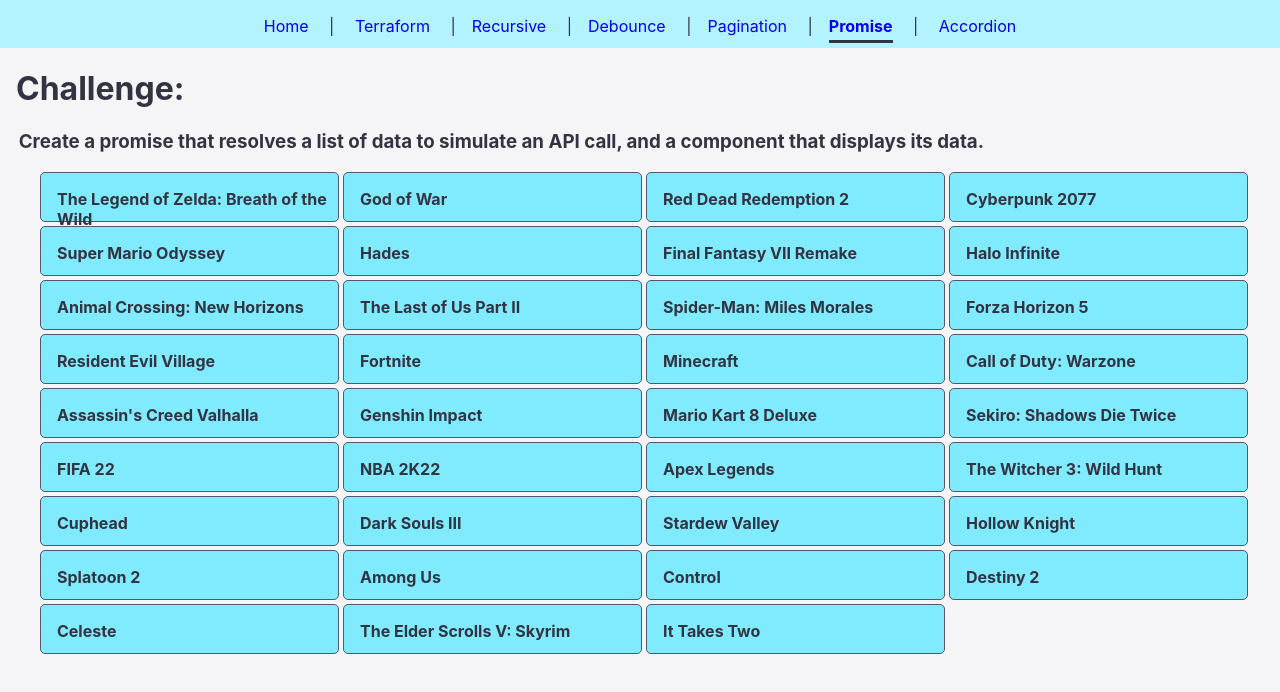
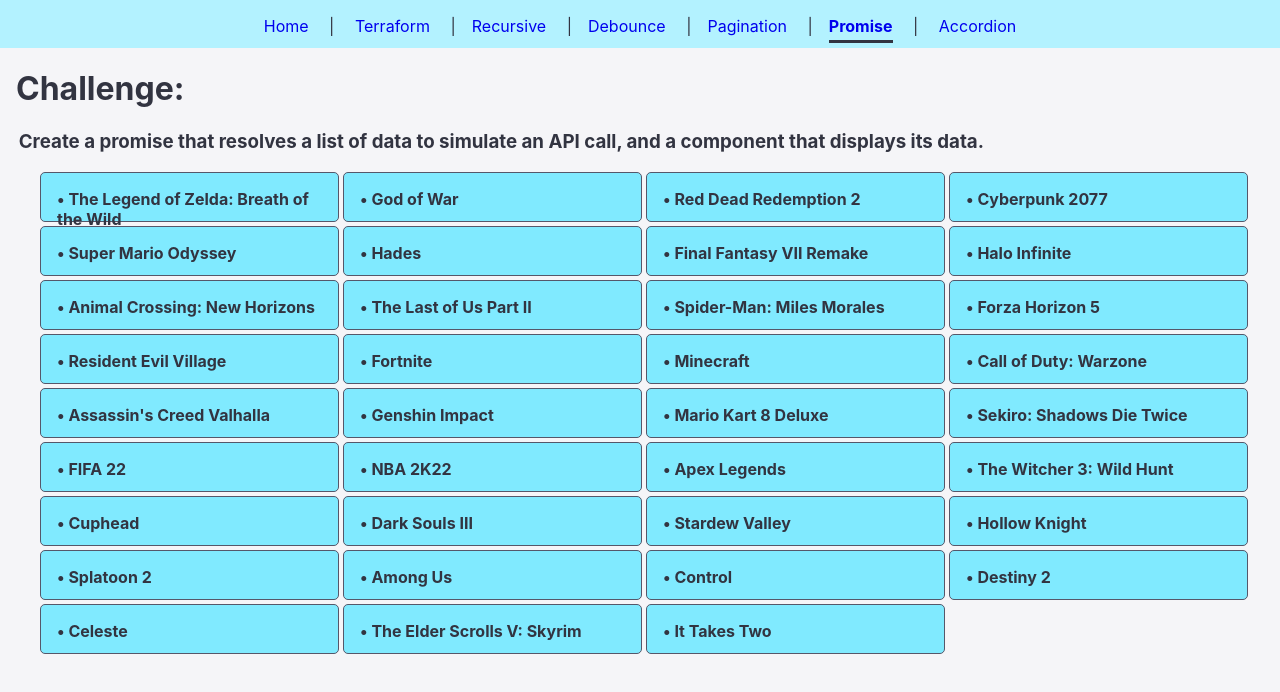
Before and after one commit to jase-d-ace/reddit-frontend-challenges, a React (Create React App) app: page /promise in a window 1280 px wide. Shown: the top 692 px of the page. Built offline with nearby package versions, Linux system fonts and the light colour scheme.

Commit message:
add unicode bullet point

```diff
--- a/src/challenges/SimulatedPromise.js
+++ b/src/challenges/SimulatedPromise.js
@@ -16,7 +16,7 @@
                 <ul className="promise-list-container">
                     {
                         games &&
-                        games.map(game => <li className="promise-title" key={game.title}>{game.title}</li>)
+                        games.map(game => <li className="promise-title" key={game.title}>&#x2022; {game.title}</li>)
                     }
                 </ul>
             </div>
```
